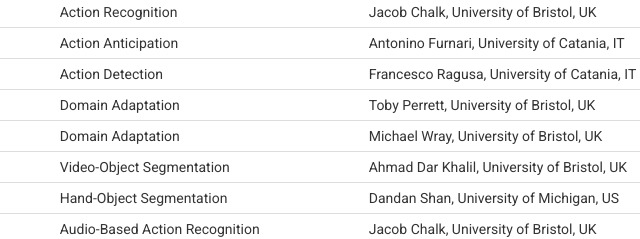
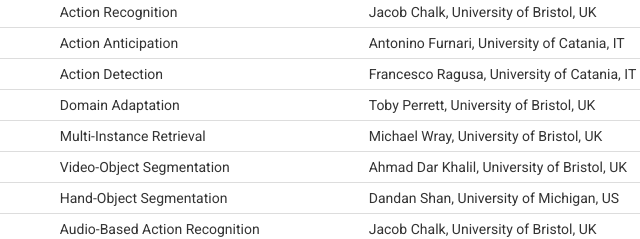
Before and after one commit to egovis/egovis.github.io, a plain HTML site: page index.html in a window 1280 px wide. Shown: the part 2805-3044 px from the top of the page, 215-855 px from the left. Drawn offline with nearby package versions, Linux system fonts and the light colour scheme.

Commit message:
fix typo

```diff
--- a/index.html
+++ b/index.html
@@ -501,7 +501,7 @@
             </tr>
             <tr>
                 <td>5</td>
-                <td>Domain Adaptation</td>
+                <td>Multi-Instance Retrieval                </td>
                 <td>Michael Wray, University of Bristol, UK</td>
                 <td>Coming soon...</td>
             </tr>
```
